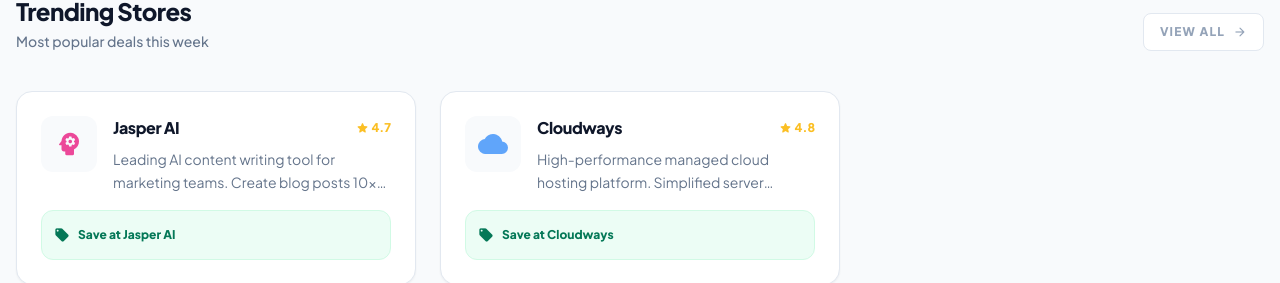
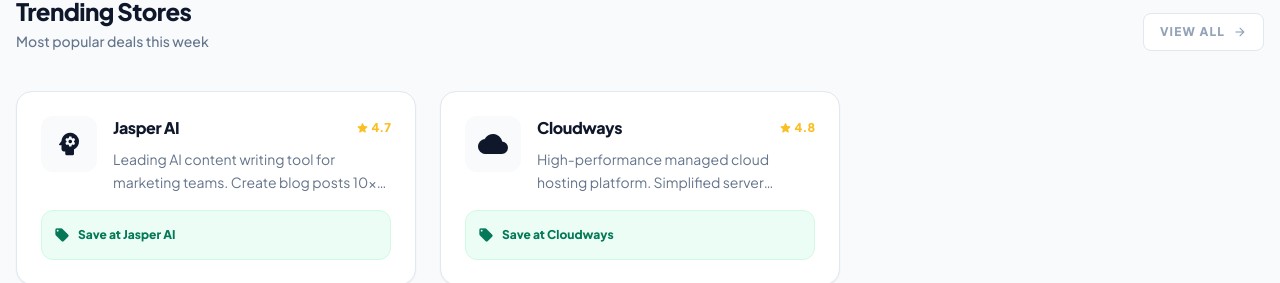
Before and after one commit to bojkukukuku-hue/CouponWink, a React (Vite) app: page /#/ in a window 1280 px wide. Shown: the part 794-1077 px from the top of the page. Built offline with nearby package versions, Linux system fonts and the light colour scheme.

Commit message:
Update tailwind.config.js

```diff
--- a/tailwind.config.js
+++ b/tailwind.config.js
@@ -1,9 +1,10 @@
 /** @type {import('tailwindcss').Config} */
 export default {
   content: [
-    "./index.html",
-    "./src/**/*.{js,ts,jsx,tsx}",
-    "./**/*.{js,ts,jsx,tsx}",
+  "./index.html",
+  "./src/**/*.{js,ts,jsx,tsx}",
+  "./pages/**/*.{js,ts,jsx,tsx}",
+  "./components/**/*.{js,ts,jsx,tsx}"
   ],
   darkMode: 'class',
   theme: {
```
